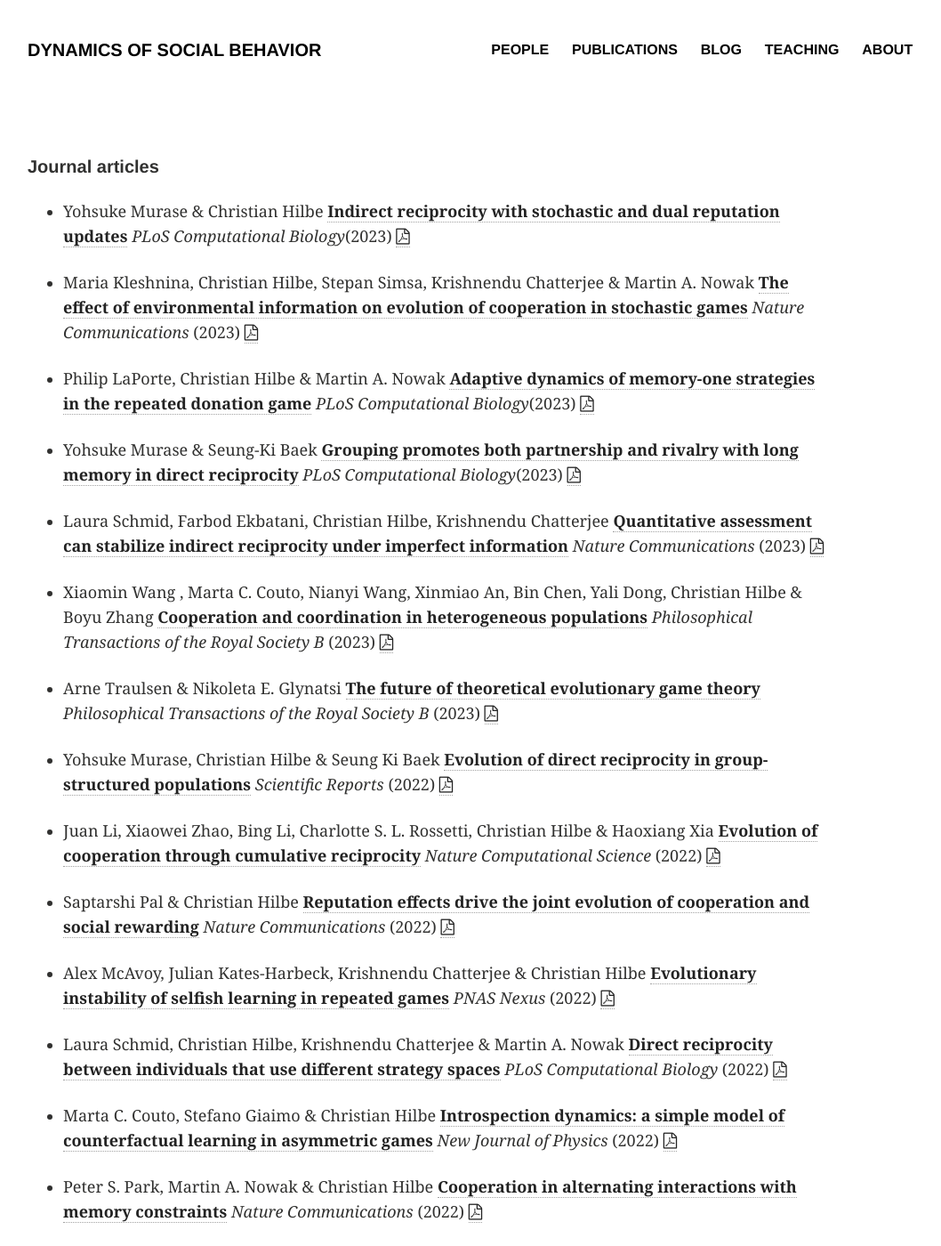
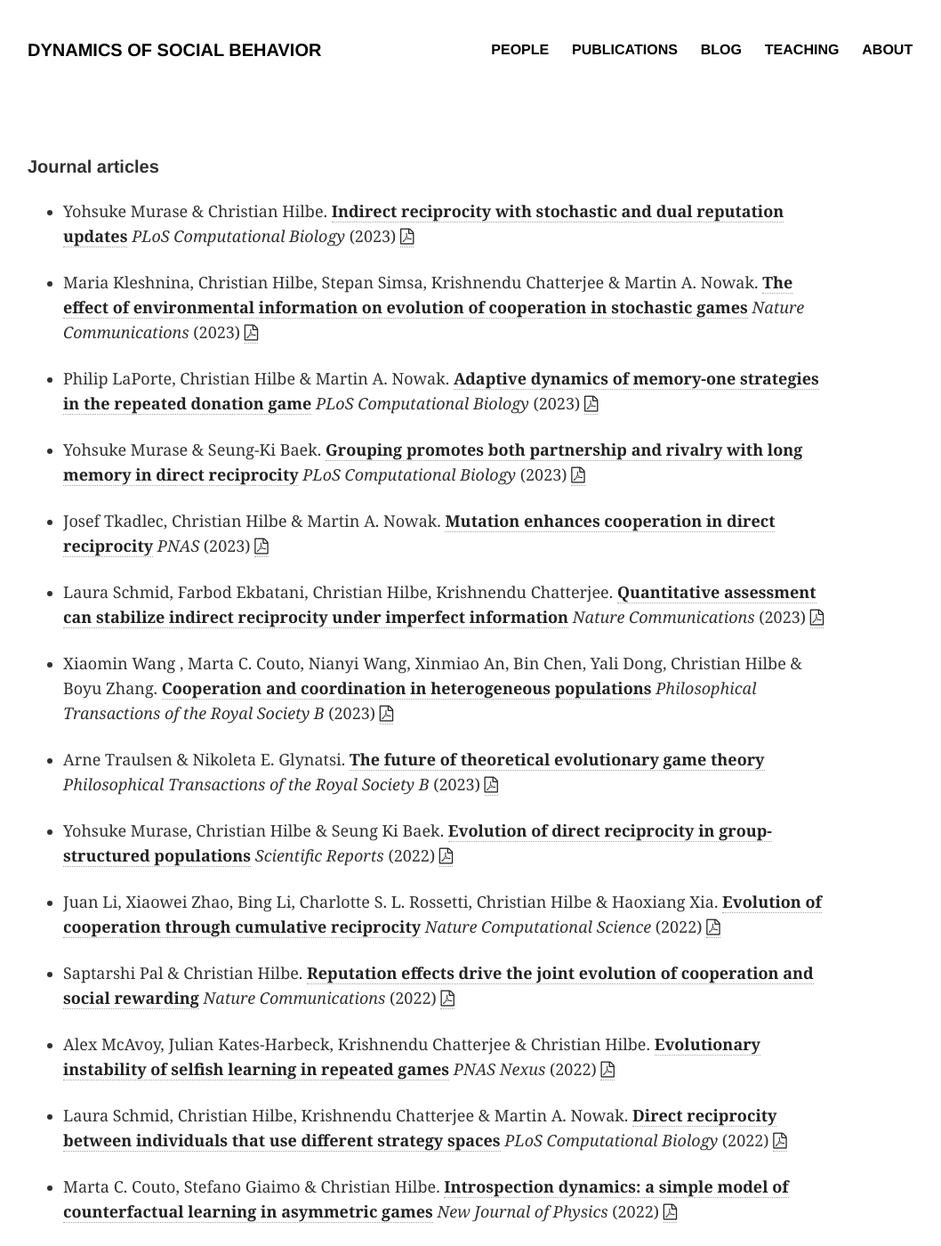
Before and after one commit to DYNOSOBs/social-behaviour, a Jekyll site: the page built from publications/index.md, in a window 1280 px wide and 1400 px high. Shown: the whole window at 89% size, without its empty margins (65-1123 px from the left). Built offline with Jekyll 4.4.1, drawn with Linux system fonts in a browser that asks for light colours; some of the changed text lies outside the part shown.

Commit message:
CH: Further update  publications

```diff
--- a/publications/index.md
+++ b/publications/index.md
@@ -9,59 +9,63 @@ image:
 
 <h5>Journal articles</h5>
 
-- Yohsuke Murase & Christian Hilbe
+- Yohsuke Murase & Christian Hilbe.
 [**Indirect reciprocity with stochastic and dual reputation updates**](https://journals.plos.org/ploscompbiol/article?id=10.1371/journal.pcbi.1011271)
-_PLoS Computational Biology_(2023) <a href="papers/Murase_PLoSCB_2023b.pdf"><i class="fa fa-file-pdf-o"></i>
+_PLoS Computational Biology_ (2023) <a href="papers/Murase_PLoSCB_2023b.pdf"><i class="fa fa-file-pdf-o"></i>
 
-- Maria Kleshnina, Christian Hilbe, Stepan Simsa, Krishnendu Chatterjee & Martin A. Nowak
+- Maria Kleshnina, Christian Hilbe, Stepan Simsa, Krishnendu Chatterjee & Martin A. Nowak.
 [**The effect of environmental information on evolution of cooperation in stochastic games**](https://www.nature.com/articles/s41467-023-39625-9)
 _Nature Communications_ (2023) <a href="papers/Kleshnina_NComms_2023.pdf"><i class="fa fa-file-pdf-o"></i>
 
-- Philip LaPorte, Christian Hilbe & Martin A. Nowak
+- Philip LaPorte, Christian Hilbe & Martin A. Nowak.
 [**Adaptive dynamics of memory-one strategies in the repeated donation game**](https://journals.plos.org/ploscompbiol/article?id=10.1371/journal.pcbi.1010987)
-_PLoS Computational Biology_(2023) <a href="papers/LaPorte_PLoSCB_2023.pdf"><i class="fa fa-file-pdf-o"></i>
+_PLoS Computational Biology_ (2023) <a href="papers/LaPorte_PLoSCB_2023.pdf"><i class="fa fa-file-pdf-o"></i>
 
-- Yohsuke Murase & Seung-Ki Baek
+- Yohsuke Murase & Seung-Ki Baek.
 [**Grouping promotes both partnership and rivalry with long memory in direct reciprocity**](https://journals.plos.org/ploscompbiol/article?id=10.1371/journal.pcbi.1011228)
-_PLoS Computational Biology_(2023) <a href="papers/Murase_PLoSCB_2023a.pdf"><i class="fa fa-file-pdf-o"></i>
+_PLoS Computational Biology_ (2023) <a href="papers/Murase_PLoSCB_2023a.pdf"><i class="fa fa-file-pdf-o"></i>
 
-- Laura Schmid, Farbod Ekbatani, Christian Hilbe, Krishnendu Chatterjee
+- Josef Tkadlec, Christian Hilbe & Martin A. Nowak.
+[**Mutation enhances cooperation in direct reciprocity**](https://www.pnas.org/doi/10.1073/pnas.2221080120)
+_PNAS_ (2023) <a href="papers/Tkadlec_PNAS_2023.pdf"><i class="fa fa-file-pdf-o"></i>
+
+- Laura Schmid, Farbod Ekbatani, Christian Hilbe, Krishnendu Chatterjee.
 [**Quantitative assessment can stabilize indirect reciprocity under imperfect information**](https://www.nature.com/articles/s41467-023-37817-x)
 _Nature Communications_ (2023) <a href="papers/Schmid_NComms_2023.pdf"><i class="fa fa-file-pdf-o"></i>
 
-- Xiaomin Wang , Marta C. Couto, Nianyi Wang, Xinmiao An, Bin Chen, Yali Dong, Christian Hilbe & Boyu Zhang
+- Xiaomin Wang , Marta C. Couto, Nianyi Wang, Xinmiao An, Bin Chen, Yali Dong, Christian Hilbe & Boyu Zhang.
 [**Cooperation and coordination in heterogeneous populations**](https://royalsocietypublishing.org/doi/10.1098/rstb.2021.0504)
 _Philosophical Transactions of the Royal Society B_ (2023) <a href="papers/Wang_PTRSB_2023.pdf"><i class="fa fa-file-pdf-o"></i>
 
-- Arne Traulsen & Nikoleta E. Glynatsi
+- Arne Traulsen & Nikoleta E. Glynatsi.
 [**The future of theoretical evolutionary game theory**](https://royalsocietypublishing.org/doi/full/10.1098/rstb.2021.0508)
 _Philosophical Transactions of the Royal Society B_ (2023) <a href="papers/future_of_egt_Glynatsi_2023.pdf"><i class="fa fa-file-pdf-o"></i>
 
-- Yohsuke Murase, Christian Hilbe & Seung Ki Baek
+- Yohsuke Murase, Christian Hilbe & Seung Ki Baek.
 [**Evolution of direct reciprocity in group-structured populations**](https://www.nature.com/articles/s41598-022-23467-4)
 _Scientific Reports_ (2022) <a href="papers/Murase_SciRep_2022.pdf"><i class="fa fa-file-pdf-o"></i>
 
-- Juan Li, Xiaowei Zhao, Bing Li, Charlotte S. L. Rossetti, Christian Hilbe & Haoxiang Xia
+- Juan Li, Xiaowei Zhao, Bing Li, Charlotte S. L. Rossetti, Christian Hilbe & Haoxiang Xia.
 [**Evolution of cooperation through cumulative reciprocity**](https://www.nature.com/articles/s43588-022-00334-w)
 _Nature Computational Science_ (2022) <a href="papers/CURE_ncs_2022.pdf"><i class="fa fa-file-pdf-o"></i>
 
-- Saptarshi Pal & Christian Hilbe
+- Saptarshi Pal & Christian Hilbe.
 [**Reputation effects drive the joint evolution of cooperation and social rewarding**](https://www.nature.com/articles/s41467-022-33551-y)
 _Nature Communications_ (2022) <a href="papers/Pal_Rewards_NComms.pdf"><i class="fa fa-file-pdf-o"></i>
 
-- Alex McAvoy, Julian Kates-Harbeck, Krishnendu Chatterjee & Christian Hilbe
+- Alex McAvoy, Julian Kates-Harbeck, Krishnendu Chatterjee & Christian Hilbe.
 [**Evolutionary instability of selfish learning in repeated games**](https://academic.oup.com/pnasnexus/article/1/4/pgac141/6650683)
 _PNAS Nexus_ (2022) <a href="papers/McAvoy_PNASNexus_2022.pdf"><i class="fa fa-file-pdf-o"></i>
 
-- Laura Schmid, Christian Hilbe, Krishnendu Chatterjee & Martin A. Nowak
+- Laura Schmid, Christian Hilbe, Krishnendu Chatterjee & Martin A. Nowak.
 [**Direct reciprocity between individuals that use different strategy spaces**](https://journals.plos.org/ploscompbiol/article?id=10.1371/journal.pcbi.1010149)
 _PLoS Computational Biology_ (2022) <a href="papers/Schmid_PLosSCB_2022.pdf"><i class="fa fa-file-pdf-o"></i>
 
-- Marta C. Couto, Stefano Giaimo & Christian Hilbe
+- Marta C. Couto, Stefano Giaimo & Christian Hilbe.
 [**Introspection dynamics: a simple model of counterfactual learning in asymmetric games**](https://iopscience.iop.org/article/10.1088/1367-2630/ac6f76)
 _New Journal of Physics_ (2022) <a href="papers/Introspection_NJP_2022.pdf"><i class="fa fa-file-pdf-o"></i>
 
-- Peter S. Park, Martin A. Nowak & Christian Hilbe
+- Peter S. Park, Martin A. Nowak & Christian Hilbe.
 [**Cooperation in alternating interactions with memory constraints**](https://www.nature.com/articles/s41467-022-28336-2)
 _Nature Communications_ (2022) <a href="papers/Park_NComms_2022.pdf"><i class="fa fa-file-pdf-o"></i>
 
@@ -69,7 +73,7 @@ _Nature Communications_ (2022) <a href="papers/Park_NComms_2022.pdf"><i class="f
 [**(Mis)perceiving cooperativeness**](https://www.sciencedirect.com/science/article/pii/S2352250X21000920)
 _Current Opinion in Psychology_ (2022) <a href="papers/Misperceiving_Cooperativeness.pdf"><i class="fa fa-file-pdf-o"></i>
 
-- Laura Schmid, Pouya Shati, Christian Hilbe & Krishnendu Chatterjee
+- Laura Schmid, Pouya Shati, Christian Hilbe & Krishnendu Chatterjee.
 [**The evolution of indirect reciprocity under action and assessment generosity**](https://www.nature.com/articles/s41598-021-96932-1)
 _Scientific Reports_ (2021) <a href="papers/Evolution_of_indirect_reciprocity_under_action.pdf"><i class="fa fa-file-pdf-o"></i>
 
@@ -77,7 +81,7 @@ _Scientific Reports_ (2021) <a href="papers/Evolution_of_indirect_reciprocity_un
 [**Game Theory and Python: An educational tutorial to game theory and repeated games using Python**](https://jose.theoj.org/papers/10.21105/jose.00078)
 _Journal of Open Source Education_ (2021) <a href="papers/Game_theory_and_python.pdf"><i class="fa fa-file-pdf-o"></i>
 
-- Laura Schmid, Krishnendu Chatterjee, Christian Hilbe & Martin A. Nowak
+- Laura Schmid, Krishnendu Chatterjee, Christian Hilbe & Martin A. Nowak.
 [**A unified framework of direct and indirect reciprocity**](https://www.nature.com/articles/s41562-021-01114-8)
 _Nature Human Behaviour_ (2021) <a href="papers/Schmid_Nature_Human_Behaviour.pdf"><i class="fa fa-file-pdf-o"></i>
 
```
Also changed, not shown: 1 other file.
